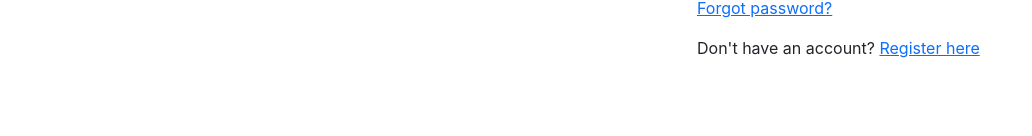
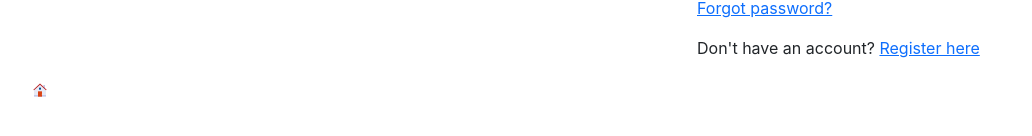
Before and after one commit to ngoworldcommunity/NGOWorld, a React (Create React App) app in the folder milan-app/: page /user/login in a window 1280 px wide. Shown: the part 436-572 px from the top of the page, without its empty margins (50-1082 px from the left). Built offline with nearby package versions, Linux system fonts and the light colour scheme.

Commit message:
Uncommented homeIcon

```diff
--- a/milan-app/src/pages/user/UserLogin.jsx
+++ b/milan-app/src/pages/user/UserLogin.jsx
@@ -176,9 +176,9 @@ function UserLogin() {
 				</div>
 			</div>
 
-			{/* <div className="homeIconContainer">
+			<div className="homeIconContainer">
 				<FcHome className="homeIcon" style={{ width: "auto" }} />
-			</div> */}
+			</div>
 		</div>
 	);
 }
```
